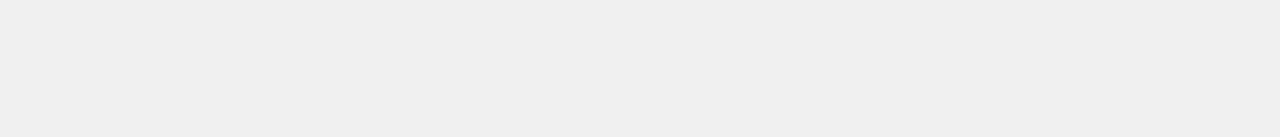
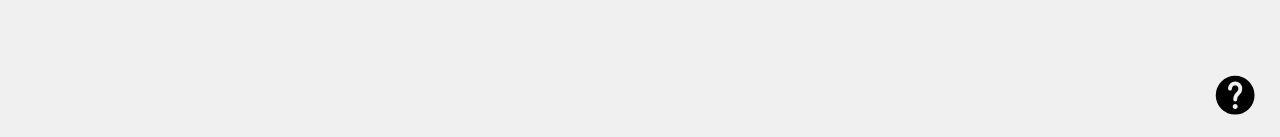
Before and after one commit to varaeff/NastyasHelper, a Vue app: page / in a window 1280 px wide. Shown: the part 660-797 px from the top of the page. Built offline with nearby package versions, Linux system fonts and the light colour scheme.

Commit message:
help block added

```diff
--- /dev/null
+++ b/src/components/HelpIcon.vue
@@ -0,0 +1,13 @@
+<template>
+  <svg
+    xmlns="http://www.w3.org/2000/svg"
+    fill="#000000"
+    width="50px"
+    height="50px"
+    viewBox="-1.7 0 20.4 20.4"
+  >
+    <path
+      d="M16.476 10.283A7.917 7.917 0 1 1 8.56 2.366a7.916 7.916 0 0 1 7.916 7.917zm-5.034-2.687a2.845 2.845 0 0 0-.223-1.13A2.877 2.877 0 0 0 9.692 4.92a2.747 2.747 0 0 0-1.116-.227 2.79 2.79 0 0 0-1.129.227 2.903 2.903 0 0 0-1.543 1.546 2.803 2.803 0 0 0-.227 1.128v.02a.792.792 0 0 0 1.583 0v-.02a1.23 1.23 0 0 1 .099-.503 1.32 1.32 0 0 1 .715-.717 1.223 1.223 0 0 1 .502-.098 1.18 1.18 0 0 1 .485.096 1.294 1.294 0 0 1 .418.283 1.307 1.307 0 0 1 .281.427 1.273 1.273 0 0 1 .099.513 1.706 1.706 0 0 1-.05.45 1.546 1.546 0 0 1-.132.335 2.11 2.11 0 0 1-.219.318c-.126.15-.25.293-.365.424-.135.142-.26.28-.374.412a4.113 4.113 0 0 0-.451.639 3.525 3.525 0 0 0-.342.842 3.904 3.904 0 0 0-.12.995v.035a.792.792 0 0 0 1.583 0v-.035a2.324 2.324 0 0 1 .068-.59 1.944 1.944 0 0 1 .187-.463 2.49 2.49 0 0 1 .276-.39c.098-.115.209-.237.329-.363l.018-.02c.129-.144.264-.301.403-.466a3.712 3.712 0 0 0 .384-.556 3.083 3.083 0 0 0 .28-.692 3.275 3.275 0 0 0 .108-.875zM9.58 14.895a.982.982 0 0 0-.294-.707 1.059 1.059 0 0 0-.32-.212l-.004-.001a.968.968 0 0 0-.382-.079 1.017 1.017 0 0 0-.397.08 1.053 1.053 0 0 0-.326.212 1.002 1.002 0 0 0-.215 1.098 1.028 1.028 0 0 0 .216.32 1.027 1.027 0 0 0 .722.295.968.968 0 0 0 .382-.078l.005-.002a1.01 1.01 0 0 0 .534-.534.98.98 0 0 0 .08-.392z"
+    />
+  </svg>
+</template>
--- a/src/components/WordsChecker.vue
+++ b/src/components/WordsChecker.vue
@@ -1,8 +1,10 @@
 <script setup>
 import { ref, computed, watch, nextTick } from 'vue'
-import { checkWords, escapeRegExp, getRegExp, copyWordsToClipboard } from '@/utils'
+import { checkWords, getRegExp, copyWordsToClipboard } from '@/utils'
+import HelpIcon from '@/components/HelpIcon.vue'
 
 const workType = ref('text')
+const isHelpModalOpen = ref(false)
 
 const text = ref('')
 const words = ref('')
@@ -215,6 +217,7 @@ const filteredWords = computed(() => {
           v-model="editWordValue"
           @input="checkEditWordFound"
           @keyup.enter="saveEditWord"
+          @keyup.escape="[isEditModalOpen, editWordIndex, editWordValue] = [false, null, '']"
           autofocus
         />
         <div class="modal-element" :style="{ color: editWordFound ? 'green' : 'red' }">
@@ -228,7 +231,22 @@ const filteredWords = computed(() => {
         </div>
       </div>
     </div>
+
+    <div v-if="isHelpModalOpen" class="modal-overlay">
+      <div class="modal">
+        <h3 class="modal-element">Help</h3>
+        <p class="modal-element">
+          This tool allows you to check a text or a list of words against a glossary or core
+          vocabulary. You can edit words in the list and see their occurrences in the text.
+        </p>
+        <div class="modal-buttons">
+          <button @click="isHelpModalOpen = false">Close</button>
+        </div>
+      </div>
+    </div>
   </main>
+
+  <HelpIcon class="help-icon" @click="isHelpModalOpen = true" />
 </template>
 
 <style lang="scss" scoped>
@@ -438,6 +456,7 @@ button {
   border-radius: 10px;
   box-shadow: 0 4px 24px rgba(0, 0, 0, 0.2);
   min-width: 300px;
+  max-width: 80%;
   text-align: center;
 
   &-element {
@@ -461,4 +480,20 @@ button {
     background: $background-text;
   }
 }
+
+.help-icon {
+  position: fixed;
+  bottom: 20px;
+  right: 20px;
+  cursor: pointer;
+  z-index: 1000;
+
+  &:hover {
+    fill: #007bff;
+  }
+
+  &:active {
+    fill: #0056b3;
+  }
+}
 </style>
```
Also changed, not shown: 1 other file (tests, documents, lock files or other folders).
